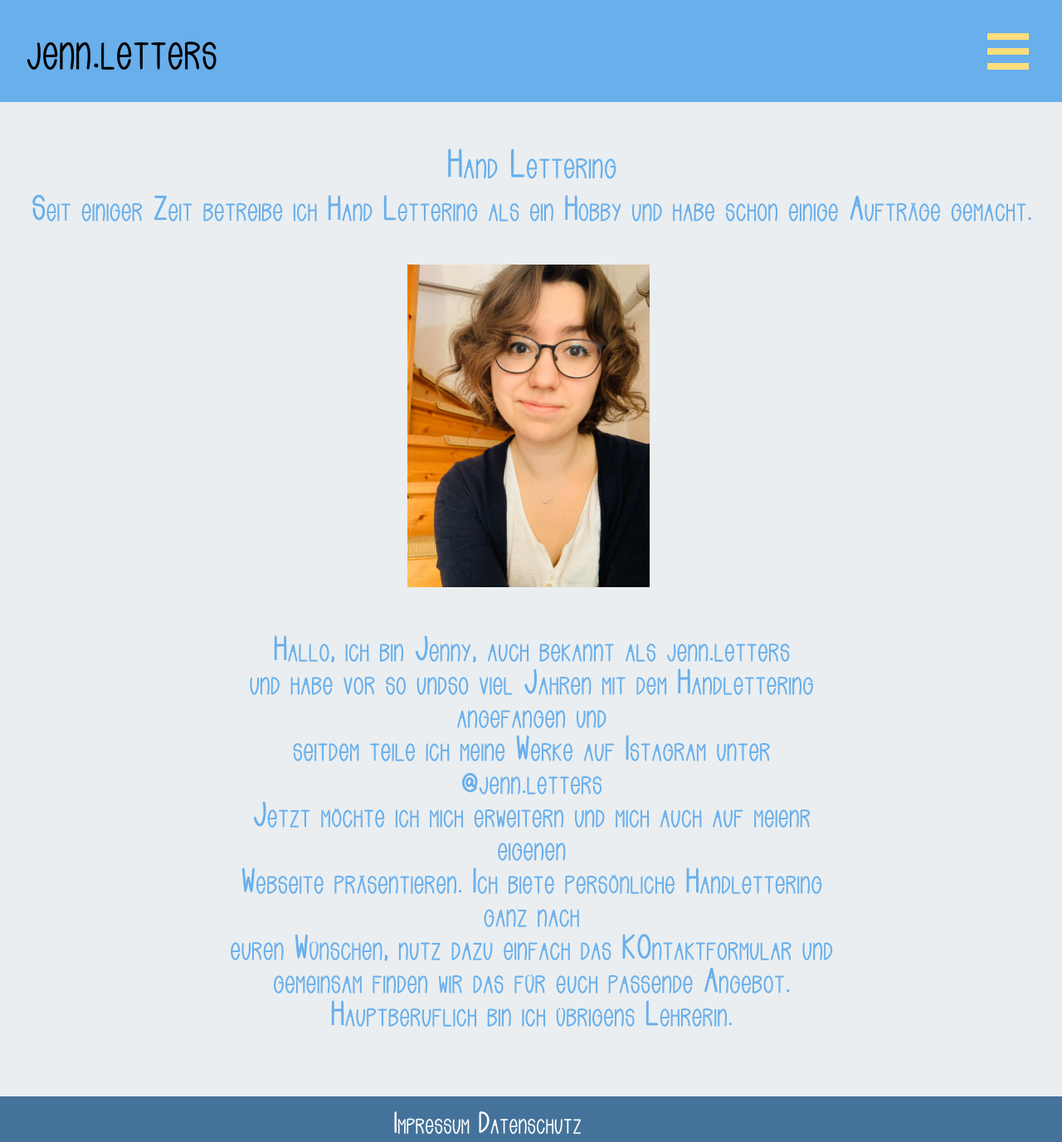
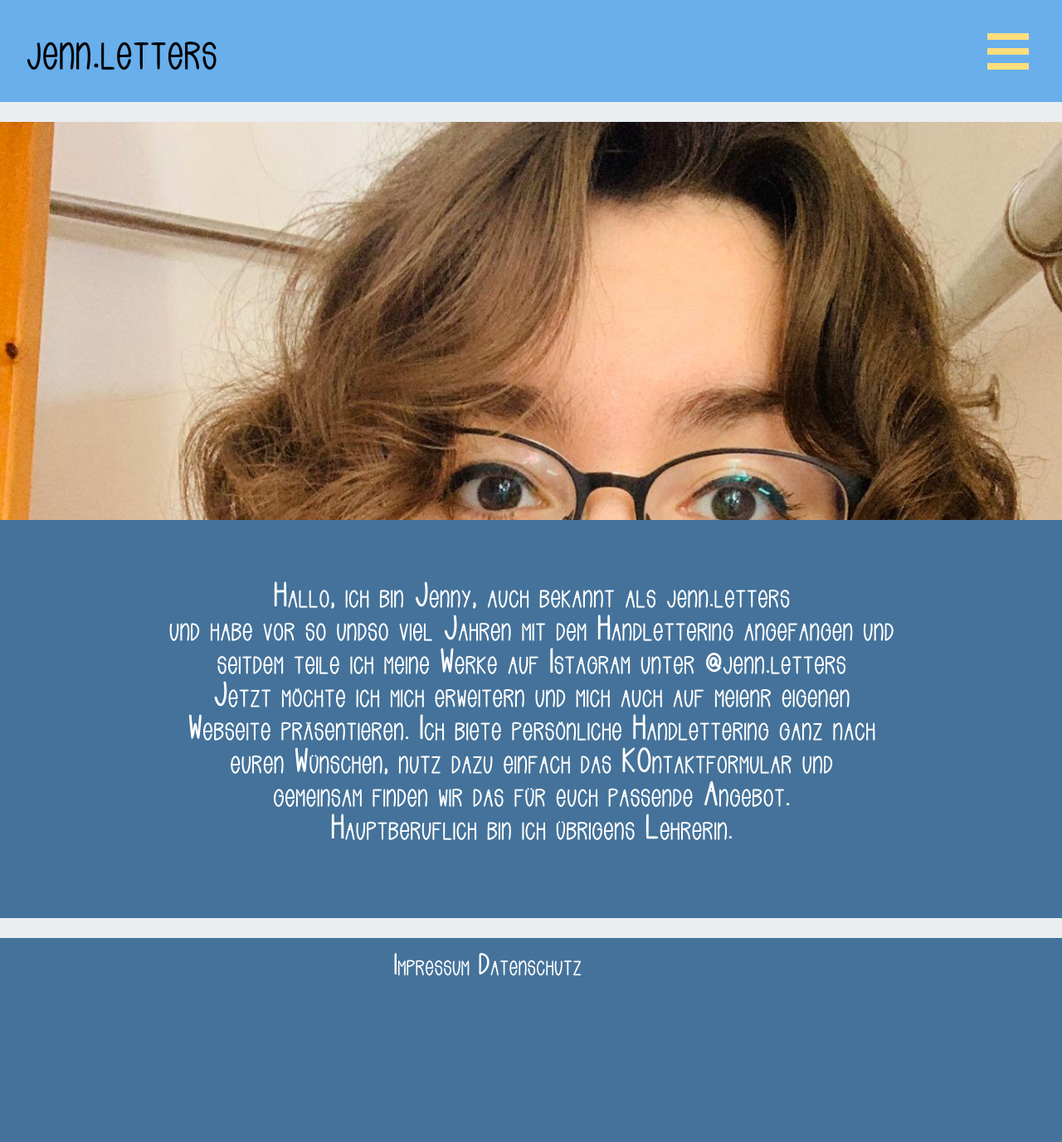
Before and after one commit to thedoctorspluson/jenn.letters, a PHP site: page /uebermich.html in a window 1280 px wide. Shown: the whole page at 83% size. After the commit the page ends 1177 px from the top, so only its background shows below. Run offline with PHP 8.4, Linux system fonts and the light colour scheme.

Commit message:
startseite und ubermich

```diff
--- a/css/style.css
+++ b/css/style.css
@@ -62,8 +62,9 @@ h5{
     margin-bottom: 10px;
 }
 .inhalt{
-    margin: 1vw;
+
     text-align:center;
+    overflow:hidden;
 
 }
 .inhaltboxen{
@@ -74,7 +75,7 @@ h5{
     align-items:flex-start;
     align-content: center;
     margin: 2vw;
-    margin-top: 2vh;
+    margin-top: 5vh;
 
 }
 .inhaltboxen2{
@@ -104,11 +105,68 @@ h5{
     margin-left: 20vw;
     margin-right: 20vw;
 }
+.inhaltboxen4{
+
+    display:flex;
+    flex-direction:row;
+    flex-wrap:wrap;
+    justify-content: space-evenly;
+    align-items:flex-start;
+    align-content: center;
+    width: 100vw;
+
+
+    color:white;
+
+}
+.box4 {
+    flex: 0 1 auto;
+    margin: 0;
+    background-color: rgb(68, 114, 154);
+    height:34vh;
+    width:44vw;
+    padding-left: 3vw;
+    padding-right: 3vw;
+    padding-top: 3vh;
+    padding-bottom: 3vh;
+}
+.box4bild1 {
+    flex: 0 1 auto;
+    margin: 0;
+    background-image: url(../img/jenny5.JPG);
+    background-repeat: no-repeat;
+    background-size: 100%;
+    height:40vh;
+    width:50vw;
+}
+.box4bild2 {
+    flex: 0 1 auto;
+    margin: 0;
+    background-image: url(../img/jenny6.JPG);
+    background-repeat: no-repeat;
+    background-size: 100%;
+    height:40vh;
+    width:50vw;
+}
+.box4bild3 {
+    flex: 0 1 auto;
+    margin: 0;
+    background-image: url(../img/jenn.JPG);
+    background-repeat: no-repeat;
+    background-size: 100%;
+    height:60vh;
+    width:30vw;
+}
 .box2 {
-    margin-top: 0;
-    margin-left:0;
-    margin-bottom:0;
-    margin-right: 0.5vw;
+    flex: 0 1 auto;
+    margin: 0;
+    background-color: rgb(68, 114, 154);
+    height:54vh;
+    width:64vw;
+    padding-left: 3vw;
+    padding-right: 3vw;
+    padding-top: 3vh;
+    padding-bottom: 3vh;
 }
 .box{
 
@@ -134,6 +192,7 @@ h5{
     padding-left: 45vw;
     margin-bottom:0px;
     background-color:rgb(68, 114, 154);
+    margin-top:20vh;
 
 }
 
@@ -159,6 +218,7 @@ h5{
     padding: 0.5em;
     padding-left: 55vw;
     background-color: rgb(104, 175, 236);
+    margin-bottom: 5vh;
 }
 
 #navbar a{
@@ -303,6 +363,7 @@ h5{
 
 
         position: relative;
+        margin-bottom:3vh;
       }
 
       .topnav #myLinks {
@@ -352,6 +413,7 @@ h5{
        font-size: 30pt;
         padding-left: 37vw;
         margin-bottom: 0px;
+        margin-top: 3vh;
 
 
     }
@@ -405,4 +467,37 @@ h5{
         -ms-transform: rotate(45deg);
         transform: rotate(45deg);
       }
+      .box4 {
+
+        height:24vh;
+        width:80vw;
+        padding-left: 10vw;
+        padding-right: 10vw;
+        padding-top: 3vh;
+        padding-bottom: 3vh;
+    }
+    .box4bild1 {
+        height:20vh;
+        width:100vw;
+    }
+    .box4bild2 {
+
+        width:100vw;
+        height:20vh;
+    }
+    .box4bild3 {
+
+        height:60vh;
+        width:100vw;
+    }
+    .box2 {
+
+        height:54vh;
+        width:80vw;
+        padding-left: 10vw;
+        padding-right: 10vw;
+        padding-top: 3vh;
+        padding-bottom: 3vh;
+    }
+
   }
--- a/uebermich.html
+++ b/uebermich.html
@@ -47,12 +47,10 @@
   <!-- End smartphone / tablet look -->
   </div>
 
-    <div class="inhalt"><p><h3>Hand Lettering</h3>
-        Seit einiger Zeit betreibe ich Hand Lettering als ein Hobby und habe schon einige Aufträge gemacht.
-    </p>
-    <div class="inhaltboxen3">
-    <div class="box2"><img class="bild" src="img/jenn.jpg"></div>
-        <div class="box"><p>Hallo, ich bin Jenny, auch bekannt als jenn.letters <br>
+    <div class="inhalt">
+    <div class="inhaltboxen4">
+    <div class="box4bild3"></div>
+        <div class="box2"><p>Hallo, ich bin Jenny, auch bekannt als jenn.letters <br>
         und habe vor so undso viel Jahren mit dem Handlettering angefangen und <br>
         seitdem teile ich meine Werke auf Istagram unter @jenn.letters <br>
             Jetzt möchte ich mich erweitern und mich auch auf meienr eigenen <br>
```
Also changed, not shown: home.html (+7 -4 lines), img/jenny1.jpg (added), img/jenny2.jpg (added), img/jenny3.jpg (added), img/jenny4.jpg (added), 3 other files.
